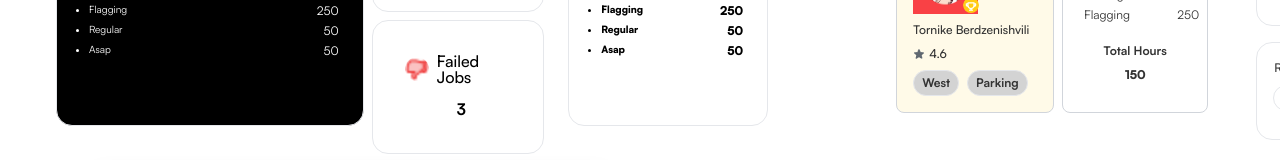
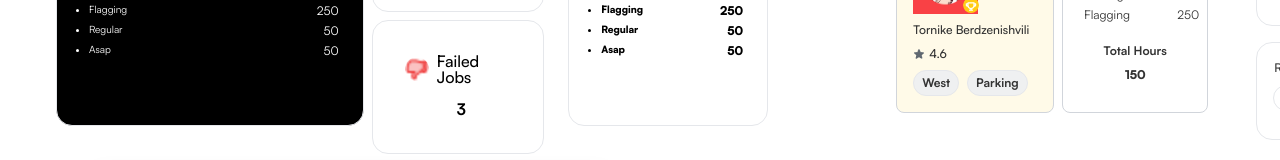
Before and after one commit to yash-logistic/reactjs-code, a React (Create React App) app: page / in a window 1280 px wide. Shown: the part 290-450 px from the top of the page. Built offline with nearby package versions, Linux system fonts and the light colour scheme; the HTML template or start-up script is replaced by a standard one.

Commit message:
color issue fixed

```diff
--- a/src/global.css
+++ b/src/global.css
@@ -26,5 +26,5 @@
 }
 
 .cgy {
-  background-color: lightgray !important;
+  background-color: #EFF0F1 !important;
 }
```
